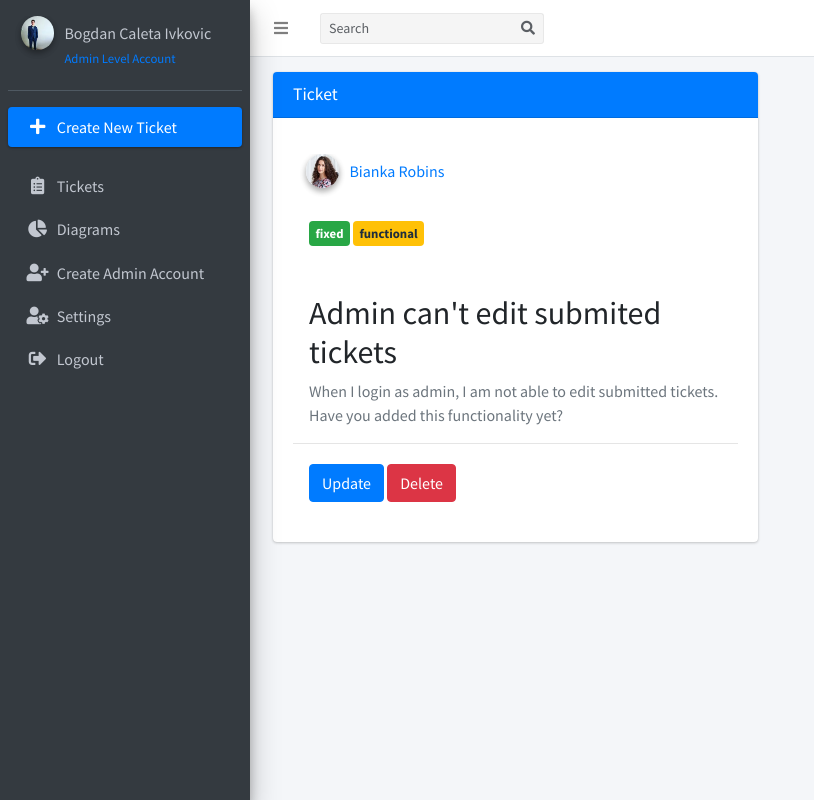
After one commit to Raptr3x/bug-tracker, a Flask app: page /ticket/28 in a window 1280 px wide. The commit adds this page. Shown: the whole page, without its empty margins (0-814 px from the left). Run offline with Flask 2, Linux system fonts and the light colour scheme; a user stored in the database is signed in; data comes from the database, SQL or seed files in the repository; both versions use the stored data as it was after the commit; parts of the project's set-up code (start-up, migrations or seed data) failed here and were passed over; some libraries are stand-ins or nearby versions.

Commit message:
added delete ticket functionality

```diff
--- a/bugtracker/routes.py
+++ b/bugtracker/routes.py
@@ -10,6 +10,17 @@ from flask_login import login_user, current_user, logout_user, login_required
 from flask_mail import Message
 from flask_paginate import Pagination, get_page_parameter
 
+ticket_severity_class = {
+    "minor":"info",
+    "functional":"warning",
+    "critical":"danger"
+}
+ticket_state_class = {
+    "pending":"primary",
+    "working on it":"warning",
+    "fixed":"success",
+    "rejected":"danger"
+}
 
 @app.route("/")
 @app.route("/home")
@@ -17,19 +28,8 @@ from flask_paginate import Pagination, get_page_parameter
 def home():
     page = request.args.get('page', default=1, type=int)
     tickets = Ticket.query.order_by(Ticket.date_posted.desc()).paginate(page=page, per_page=10)
-    state = {
-        "pending":"primary",
-        "working on it":"warning",
-        "fixed":"success",
-        "rejected":"danger"
-    }
-    severity = {
-        "minor":"info",
-        "functional":"warning",
-        "critical":"danger"
-    }
-    #state and severiry class
-    return render_template('home.html', tickets=tickets, state=state, severity=severity)
+
+    return render_template('home.html', tickets=tickets, severity=ticket_severity_class, state=ticket_state_class)
 
 
 @app.route("/about")
@@ -141,7 +141,7 @@ def create_ticket():
 @app.route("/ticket/<int:ticket_id>")
 def ticket(ticket_id):
     ticket = Ticket.query.get_or_404(ticket_id)
-    return render_template('ticket.html', title=ticket.title, ticket=ticket)
+    return render_template('ticket.html', ticket=ticket, severity=ticket_severity_class, state=ticket_state_class)
 
 
 @app.route("/ticket/<int:ticket_id>/update", methods=['GET', 'POST'])
@@ -158,14 +158,14 @@ def update_ticket(ticket_id):
         ticket.state = form.state.data
         db.session.commit()
         flash('The ticket has been updated!', 'success')
-        return redirect(url_for('home'))
+        return redirect(url_for('ticket', ticket_id=ticket.id))
     elif request.method == 'GET':
         form.title.data = ticket.title
         form.content.data = ticket.content
         form.severity.data = ticket.severity
         form.state.data = ticket.state
     return render_template('create_ticket.html', title='Update Ticket',
-                           form=form, legend='Update Ticket')
+                           form=form, ticket=ticket)
 
 
 @app.route("/ticket/<int:ticket_id>/delete", methods=['POST'])
@@ -176,7 +176,7 @@ def delete_ticket(ticket_id):
         abort(403)
     db.session.delete(ticket)
     db.session.commit()
-    flash('Your ticket has been deleted!', 'success')
+    flash('The ticket has been deleted!', 'success')
     return redirect(url_for('home'))
 
 
--- a/bugtracker/static/main.css
+++ b/bugtracker/static/main.css
@@ -19,7 +19,8 @@
 }
 
 .badge{
-  font-size: 100%;
+  font-size: 80%;
+  padding: 0.4rem;
 }
 
 .admin-ticket-settings{
--- a/bugtracker/templates/create_ticket.html
+++ b/bugtracker/templates/create_ticket.html
@@ -63,6 +63,7 @@
     <!-- general form elements disabled -->
     <div class="card card-primary">
       <div class="card-header">
+        <!-- When admin, should be update ticket -->
         <h3 class="card-title">Submit a ticket</h3>
       </div>
       <!-- /.card-header -->
@@ -103,7 +104,7 @@
                     {{form.state(class="form-control")}}
                   </div>
               </div>
-              </div>
+            </div>
               {% endif %}
             <div class="m-t-20">
                 {{ form.submit(class="btn btn-primary", placeholder="Submit") }}
--- a/bugtracker/templates/home.html
+++ b/bugtracker/templates/home.html
@@ -120,7 +120,7 @@
                         </td>
                         {% if current_user.access=="admin" %}
                         <td class="admin-ticket-settings">
-                            <a href="{{url_for('update_ticket', ticket_id=ticket.id)}}"><i class="fas fa-ellipsis-h"></i></a>
+                            <a href="{{url_for('ticket', ticket_id=ticket.id)}}"><i class="fas fa-ellipsis-h"></i></a>
                         </td>
                         {% endif %}
                     </tr>
--- /dev/null
+++ b/bugtracker/templates/ticket.html
@@ -0,0 +1,130 @@
+{% extends "layout_dashboard.html" %}
+
+{% block nav_links %}
+<ul class="nav nav-pills nav-sidebar flex-column" data-widget="treeview" role="menu" data-accordion="false">
+    <!-- Add icons to the links using the .nav-icon class
+         with font-awesome or any other icon font library -->
+      <li class="nav-item mb-3">
+          <a href="{{ url_for('create_ticket') }}" class="nav-link active">
+              <i class="nav-icon fas fa-plus"></i>
+              <p>
+              Create New Ticket
+              </p>
+          </a>
+      </li>
+      <li class="nav-item">
+          <a href="{{ url_for('home') }}" class="nav-link">
+              <i class="nav-icon fas fa-clipboard-list"></i>
+              <p>
+              Tickets
+              </p>
+          </a>
+      </li>
+      <li class="nav-item">
+          <a href="#" class="nav-link">
+              <i class="nav-icon fas fa-chart-pie"></i>
+              <p>
+              Diagrams
+              </p>
+          </a>
+      </li>
+      {% if current_user.access=="admin" %}
+      <li class="nav-item">
+        <a href="{{ url_for('register_admin')}}" class="nav-link">
+            <i class="nav-icon fas fa-user-plus"></i>
+            <p>
+            Create Admin Account
+            </p>
+        </a>
+    </li>
+    {% endif%}
+      <li class="nav-item">
+          <a href="{{ url_for('account')}}" class="nav-link">
+              <i class="nav-icon fas fa-user-cog"></i>
+              <p>
+              Settings
+              </p>
+          </a>
+      </li>
+      <li class="nav-item">
+          <a href="{{url_for('logout')}}" class="nav-link">
+              <i class="nav-icon fas fa-sign-out-alt"></i>
+              <p>
+              Logout
+              </p>
+          </a>
+      </li>
+  </ul>
+{% endblock nav_links %}
+
+{% block content %}
+<div class="col-md-6">
+    <div class="card card-primary">
+      <div class="card-header">
+        <h3 class="card-title">Ticket</h3>
+      </div>
+      <!-- /.card-header -->
+      <div class="card-body">
+        <div class="user-panel mt-3 pb-3 d-flex">
+            <div class="image">
+            <img src="{{ url_for('static', filename='profile_pics/' + ticket.author.image_file) }}" class="img-circle elevation-2" alt="User Image">
+            </div>
+            <div class="info">
+            <a href="#" class="d-block">{{ticket.author.name}}</a>
+            </div>
+        </div>
+        <div class="m-3">
+            <span class="badge bg-{{state[ticket.state]}}">{{ticket.state}}</span>
+            <span class="badge bg-{{severity[ticket.severity]}}">{{ticket.severity}}</span>
+        </div>
+        <div class="ml-3 mt-5">
+            <h2 class="">{{ ticket.title }}</h2>
+            <p class="text-muted">{{ ticket.content }}</p>
+        </div>
+        <hr>
+        <div class="m-3">
+            <a class="btn btn-primary mt-1 mb-1" href="{{ url_for('update_ticket', ticket_id=ticket.id) }}">Update</a>
+            <button type="button" class="btn btn-danger" data-toggle="modal" data-target="#deleteModal">Delete</button>
+        </div>
+    </div>
+    <!-- /.card -->
+    <!-- Modal -->
+    <div class="modal fade" id="deleteModal" tabindex="-1" role="dialog" aria-labelledby="deleteModalLabel" aria-hidden="true">
+      <div class="modal-dialog" role="document">
+        <div class="modal-content">
+          <div class="modal-header">
+            <h5 class="modal-title" id="deleteModalLabel">Delete Ticket?</h5>
+            <button type="button" class="close" data-dismiss="modal" aria-label="Close">
+              <span aria-hidden="true">&times;</span>
+            </button>
+          </div>
+          <div class="modal-footer">
+            <button type="button" class="btn btn-secondary" data-dismiss="modal">Close</button>
+            <form action="{{ url_for('delete_ticket', ticket_id=ticket.id) }}" method="POST">
+              <input class="btn btn-danger" type="submit" value="Delete">
+            </form>
+          </div>
+        </div>
+      </div>
+    </div>
+
+    <!-- Modal -->
+    <div class="modal fade" id="deleteModal" tabindex="-1" role="dialog" aria-labelledby="deleteModalLabel" aria-hidden="true">
+        <div class="modal-dialog" role="document">
+          <div class="modal-content">
+            <div class="modal-header">
+              <h5 class="modal-title" id="deleteModalLabel">Delete Ticket?</h5>
+              <button type="button" class="close" data-dismiss="modal" aria-label="Close">
+                <span aria-hidden="true">&times;</span>
+              </button>
+            </div>
+            <div class="modal-footer">
+              <button type="button" class="btn btn-secondary" data-dismiss="modal">Close</button>
+              <form action="{{ url_for('delete_ticket', ticket_id=ticket.id) }}" method="POST">
+                <input class="btn btn-danger" type="submit" value="Delete">
+              </form>
+            </div>
+          </div>
+        </div>
+      </div>
+{% endblock content %}
```
Also changed, not shown: bugtracker/site.db.
